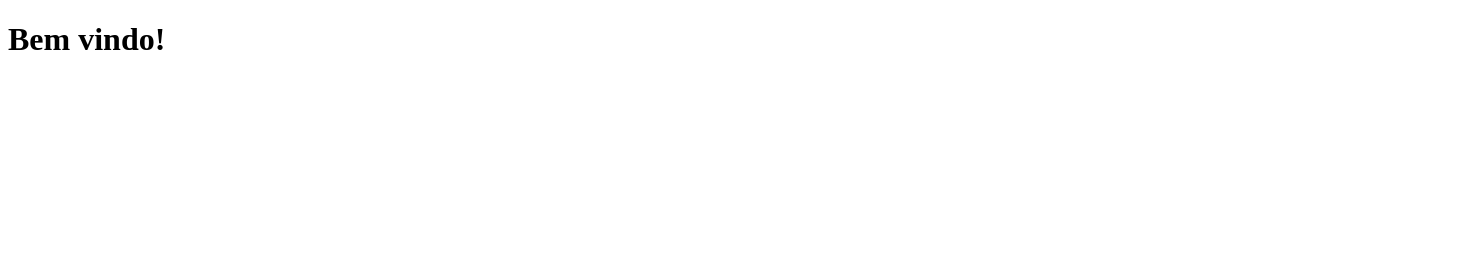
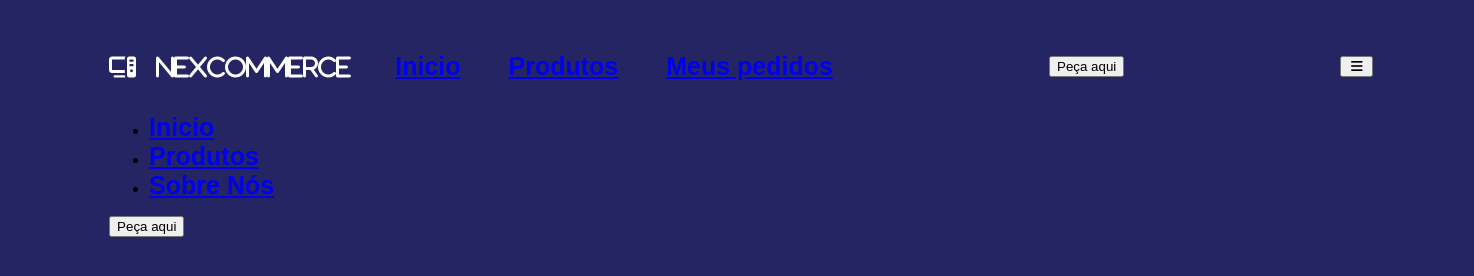
Before and after one commit to Zorzi007/Ruys, a plain HTML site: page Index.html in a window 1280 px wide. Shown: the whole page, 1474 px wide, since content can reach past the window. Drawn offline with Linux system fonts and the light colour scheme; files that its build step writes are made by us from their sources; a web font is replaced by a local one.

Commit message:
Add files via upload

```diff
--- a/Index.html
+++ b/Index.html
@@ -1,13 +1,59 @@
-
-
 <!DOCTYPE html>
-<html lang="en">
+<html lang="pt-br">
 <head>
     <meta charset="UTF-8">
     <meta name="viewport" content="width=device-width, initial-scale=1.0">
-    <title>Document</title>
+    <link rel="stylesheet" href="https://cdnjs.cloudflare.com/ajax/libs/font-awesome/7.0.0/css/all.min.css" integrity="sha512-DxV+EoADOkOygM4IR9yXP8Sb2qwgidEmeqAEmDKIOfPRQZOWbXCzLC6vjbZyy0vPisbH2SyW27+ddLVCN+OMzQ==" crossorigin="anonymous" referrerpolicy="no-referrer" />
+    <link rel="stylesheet" href="src/styles/styles.css">
+    <link rel="stylesheet" href="src/stylesheet/header.css">
+    <link rel="stylesheet" href="/Styles/styles.css">
+    <link rel="stylesheet" href="Styles/styles.css">
+    <link rel="stylesheet" href="./Styles/header.css">
+    <title>NexCommerce</title>
 </head>
+
 <body>
-    <h1>   Bem vindo! </h1>
+    <header>
+        <nav id="navbar">
+            <i class="fa-solid fa-computer" id="nav_logo">NexCommerce</i>
+
+            <ul id="nav_list">
+                <li class="nav-item">
+                    <a href="#home">Inicio</a>
+                </li>
+                <li class="nav-item">
+                    <a href="#menu">Produtos</a>
+                </li>
+                <li class="nav-item">
+                    <a href="#testimonials">Meus pedidos</a>
+                </li>
+            </ul>
+
+            <button class="btn-default">
+                Peça aqui
+            </button>
+
+            <button>
+                <i class="fa-solid fa-bars"> </i>
+            </button id="mobile_bnt">
+        </nav>
+        <div id="mobile_menu">
+            <ul id="mobile_nav_list">
+                <li class="nav-item">
+                    <a href="#home">Inicio</a>
+                </li>
+                <li class="nav-item">
+                    <a href="#menu">Produtos</a>
+                </li>
+                <li class="nav-item">
+                    <a href="#testimonials">Sobre Nós</a>
+                </li>
+            </ul>
+
+            <button class="btn-default">
+                Peça aqui
+            </button>
+        </div>
+    </header>
 </body>
 </html>
--- /dev/null
+++ b/Styles/header.css
@@ -0,0 +1,25 @@
+header {
+    width: 100%;
+    padding: 28px 8%;
+}
+
+#navbar {
+    width: 100%;
+    display: flex;
+    align-items: center;
+    justify-content: space-between;
+}
+
+#nav_logo {
+    font-size: 24px;
+    color: rgb(255, 255, 255);
+    display: flex;
+    flex-direction: row;
+    gap: 0px 20px;
+}
+
+#nav_list {
+    display: flex;
+    list-style: none;
+    gap: 48px;
+}
--- /dev/null
+++ b/Styles/styles.css
@@ -0,0 +1,12 @@
+@import url('https://fonts.googleapis.com/css2?family=Story+Script&display=swap');
+
+a {
+    font-family: "Story Script", sans-serif;
+    font-weight: bold;
+    font-style: normal;
+    font-size: 25px;
+}
+
+body {
+    background-color: rgb(37, 37, 99);
+}
```
Also changed, not shown: JavaScript/script.js (added), 2 other files.
